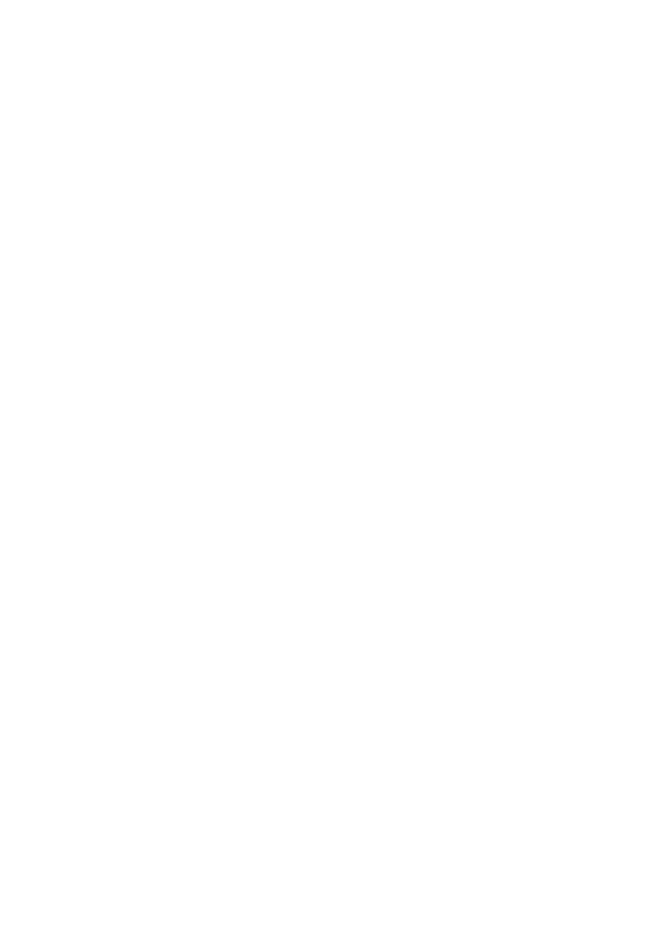
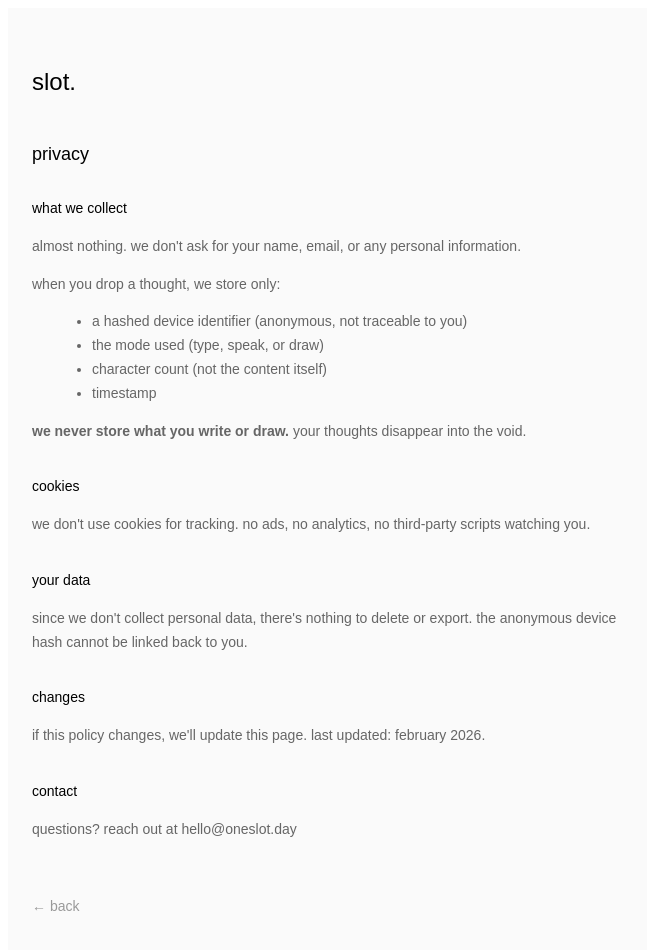
Before and after one commit to niyusha2c/slot-frontend, a React (Vite) app: page /privacy in a window 1280 px wide. Before the commit this address had no page. Shown: the top 950 px of the page, without its empty margins (308-955 px from the left). Before the commit the page ends 800 px from the top, so only its background shows below. Built offline with nearby package versions, Linux system fonts and the light colour scheme.

Commit message:
Add privacy policy page and link

```diff
--- a/src/main.jsx
+++ b/src/main.jsx
@@ -4,6 +4,7 @@ import { BrowserRouter, Routes, Route } from 'react-router-dom'
 import App from './App'
 import About from './pages/About'
 import Admin from './pages/Admin'
+import Privacy from './pages/Privacy'
 
 ReactDOM.createRoot(document.getElementById('root')).render(
   <React.StrictMode>
@@ -12,6 +13,7 @@ ReactDOM.createRoot(document.getElementById('root')).render(
         <Route path="/" element={<App />} />
         <Route path="/about" element={<About />} />
         <Route path="/admin" element={<Admin />} />
+        <Route path="/privacy" element={<Privacy />} />
       </Routes>
     </BrowserRouter>
   </React.StrictMode>
--- a/src/pages/About.jsx
+++ b/src/pages/About.jsx
@@ -56,7 +56,8 @@ export default function About() {
         </div>
 
         <div style={s.footer}>
-          <p style={s.footerText}>No data. No trace. One per day.</p>
+            <p style={s.footerText}>No data. No trace. One per day.</p>
+            <a href="/privacy" style={{ fontSize: '13px', fontWeight: 300, color: '#999', marginTop: '16px', display: 'inline-block' }}>privacy policy</a>
         </div>
       </main>
 
--- /dev/null
+++ b/src/pages/Privacy.jsx
@@ -0,0 +1,123 @@
+import { useEffect } from 'react';
+
+export default function Privacy() {
+  useEffect(() => {
+    document.title = 'privacy — slot.';
+  }, []);
+
+  return (
+    <div style={styles.container}>
+      <a href="/" style={styles.logo}>slot.</a>
+
+      <h1 style={styles.title}>privacy</h1>
+
+      <div style={styles.content}>
+        <section style={styles.section}>
+          <h2 style={styles.heading}>what we collect</h2>
+          <p style={styles.text}>
+            almost nothing. we don't ask for your name, email, or any personal information.
+          </p>
+          <p style={styles.text}>
+            when you drop a thought, we store only:
+          </p>
+          <ul style={styles.list}>
+            <li>a hashed device identifier (anonymous, not traceable to you)</li>
+            <li>the mode used (type, speak, or draw)</li>
+            <li>character count (not the content itself)</li>
+            <li>timestamp</li>
+          </ul>
+          <p style={styles.text}>
+            <strong>we never store what you write or draw.</strong> your thoughts disappear into the void.
+          </p>
+        </section>
+
+        <section style={styles.section}>
+          <h2 style={styles.heading}>cookies</h2>
+          <p style={styles.text}>
+            we don't use cookies for tracking. no ads, no analytics, no third-party scripts watching you.
+          </p>
+        </section>
+
+        <section style={styles.section}>
+          <h2 style={styles.heading}>your data</h2>
+          <p style={styles.text}>
+            since we don't collect personal data, there's nothing to delete or export.
+            the anonymous device hash cannot be linked back to you.
+          </p>
+        </section>
+
+        <section style={styles.section}>
+          <h2 style={styles.heading}>changes</h2>
+          <p style={styles.text}>
+            if this policy changes, we'll update this page. last updated: february 2026.
+          </p>
+        </section>
+
+        <section style={styles.section}>
+          <h2 style={styles.heading}>contact</h2>
+          <p style={styles.text}>
+            questions? reach out at hello@oneslot.day
+          </p>
+        </section>
+      </div>
+
+      <a href="/" style={styles.back}>← back</a>
+    </div>
+  );
+}
+
+const styles = {
+  container: {
+    minHeight: '100vh',
+    background: '#fafafa',
+    fontFamily: '"Outfit", sans-serif',
+    padding: '60px 24px',
+    maxWidth: '600px',
+    margin: '0 auto',
+  },
+  logo: {
+    fontSize: '24px',
+    fontWeight: 500,
+    color: '#000',
+    textDecoration: 'none',
+  },
+  title: {
+    fontSize: '18px',
+    fontWeight: 300,
+    color: '#000',
+    margin: '48px 0 32px',
+  },
+  content: {
+    lineHeight: 1.7,
+  },
+  section: {
+    marginBottom: '32px',
+  },
+  heading: {
+    fontSize: '14px',
+    fontWeight: 400,
+    color: '#000',
+    marginBottom: '12px',
+  },
+  text: {
+    fontSize: '14px',
+    fontWeight: 300,
+    color: '#666',
+    marginBottom: '12px',
+  },
+  list: {
+    fontSize: '14px',
+    fontWeight: 300,
+    color: '#666',
+    marginLeft: '20px',
+    marginBottom: '12px',
+  },
+  back: {
+    fontSize: '14px',
+    fontWeight: 300,
+    color: '#999',
+    textDecoration: 'none',
+    display: 'inline-block',
+    marginTop: '24px',
+  },
+};
```
